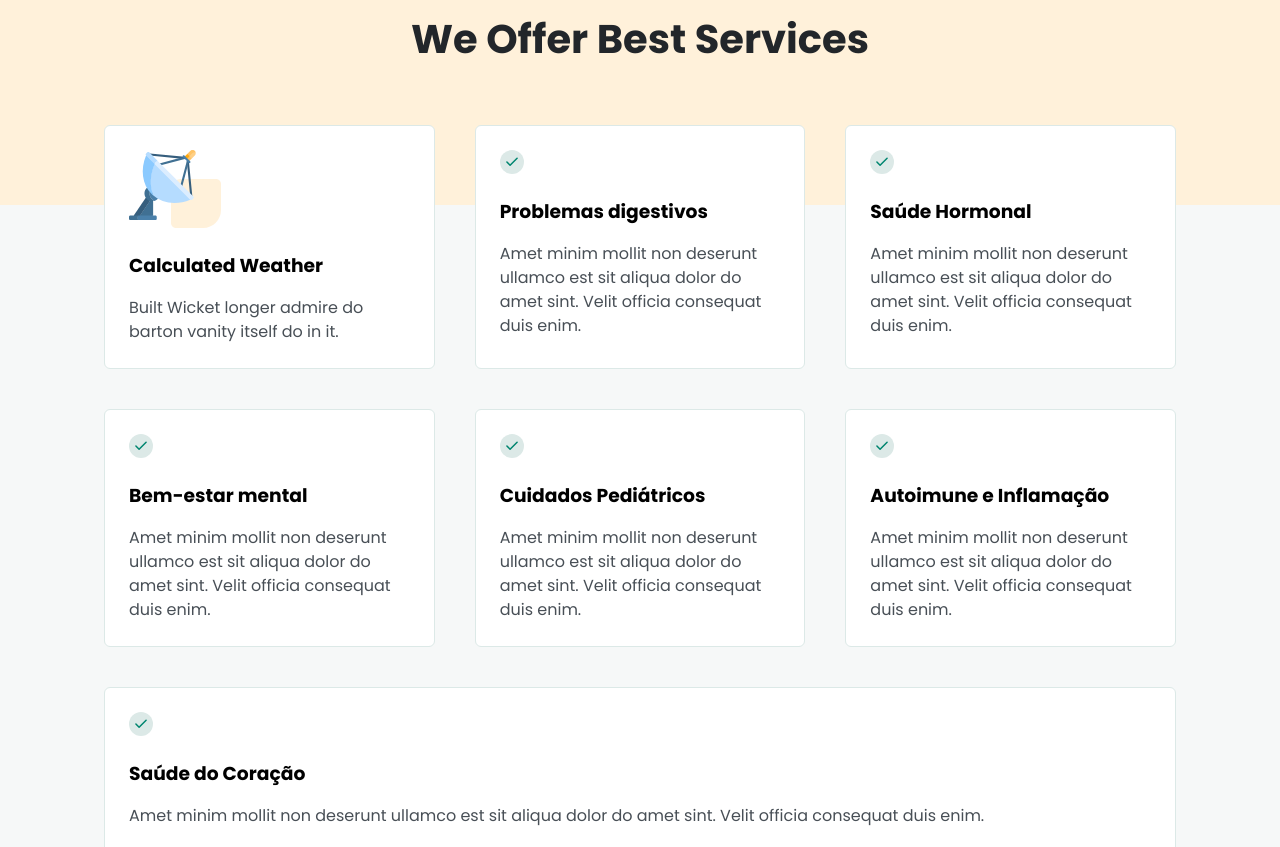
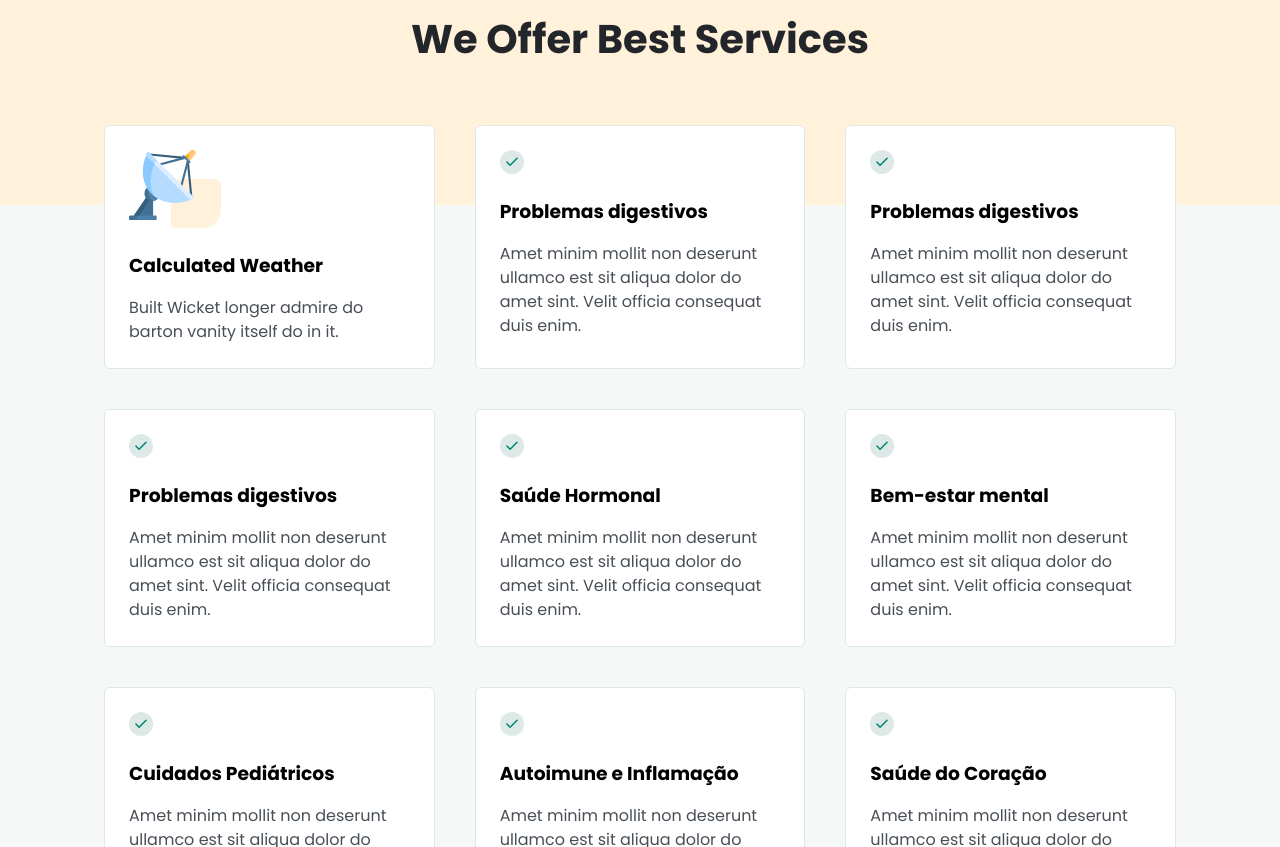
Before and after one commit to danilojduarte/ProjetoLandingPageJadoo, a plain HTML site: page index.html in a window 1280 px wide. Shown: the part 763-1610 px from the top of the page. Drawn offline with nearby package versions, Linux system fonts and the light colour scheme; a web font is replaced by a local one.

Commit message:
Ajustando cards do projeto

```diff
--- a/index.html
+++ b/index.html
@@ -184,6 +184,37 @@
                             amet sint. Velit officia consequat duis enim.
                         </p>
                     </div>
+
+                    <!-- Card Teste -->
+                    <div class="card">
+                        <svg width="24" height="24" viewBox="0 0 24 24" fill="none" xmlns="http://www.w3.org/2000/svg">
+                            <circle cx="12" cy="12" r="12" fill="#DCE9E2" />
+                            <path d="M17.091 8.18182L10.091 15.1818L6.90918 12" stroke="#00856F" stroke-width="1.5"
+                                stroke-linecap="round" stroke-linejoin="round" />
+                        </svg>
+
+                        <h3>Problemas digestivos</h3>
+                        <p>
+                            Amet minim mollit non deserunt ullamco est sit aliqua dolor do
+                            amet sint. Velit officia consequat duis enim.
+                        </p>
+                    </div>
+
+                    <div class="card">
+                        <svg width="24" height="24" viewBox="0 0 24 24" fill="none" xmlns="http://www.w3.org/2000/svg">
+                            <circle cx="12" cy="12" r="12" fill="#DCE9E2" />
+                            <path d="M17.091 8.18182L10.091 15.1818L6.90918 12" stroke="#00856F" stroke-width="1.5"
+                                stroke-linecap="round" stroke-linejoin="round" />
+                        </svg>
+
+                        <h3>Problemas digestivos</h3>
+                        <p>
+                            Amet minim mollit non deserunt ullamco est sit aliqua dolor do
+                            amet sint. Velit officia consequat duis enim.
+                        </p>
+                    </div>
+
+                    <!-- Fim Card Teste -->
 
                     <div class="card">
                         <svg width="24" height="24" viewBox="0 0 24 24" fill="none" xmlns="http://www.w3.org/2000/svg">
```
